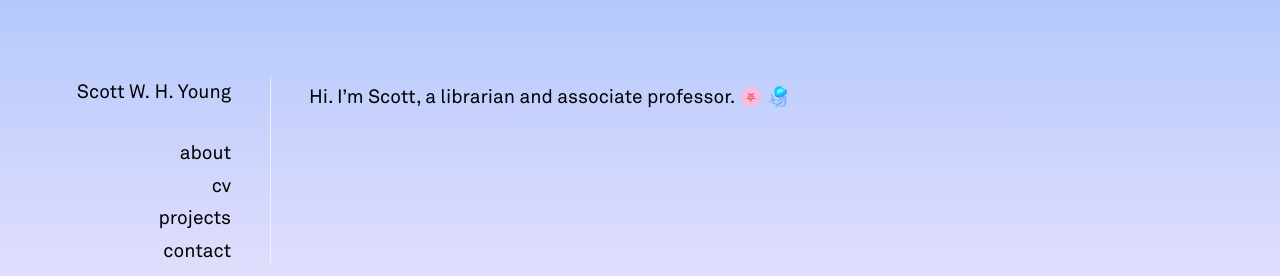
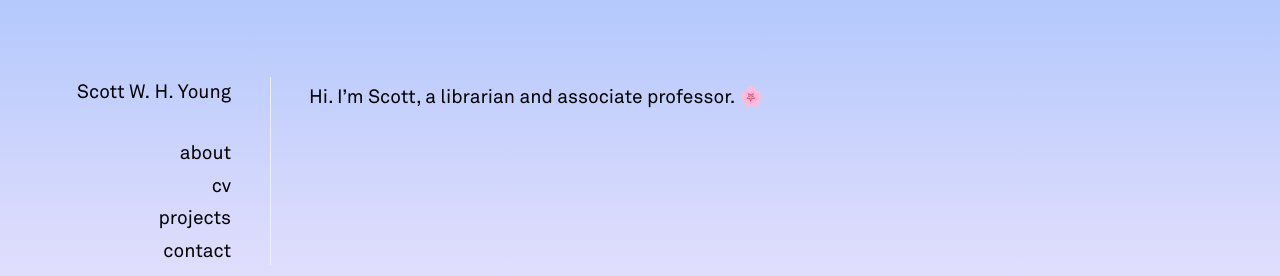
Before and after one commit to swyoung/swyoung.github.io, a Jekyll site: the page built from index.md, in a window 1280 px wide. Shown: the top 276 px of the page. Built offline with Jekyll 4.4.1, drawn with Linux system fonts in a browser that asks for light colours; nearby versions of some CDN libraries; a style sheet for code colours, icons or effects is not loaded.

Commit message:
Update index.md

```diff
--- a/index.md
+++ b/index.md
@@ -3,4 +3,4 @@ layout: default
 title: Scott W. H. Young, UX & Assessment Librarian
 canonical_url: 'https://www.scottwhyoung.com/'
 ---
-Hi. I’m Scott, a librarian and associate professor. <span class="emoji-spin">🌸</span> <span class="emoji-spin">🪼</span>
+Hi. I’m Scott, a librarian and associate professor. <span class="emoji-spin">🌸</span>
```
